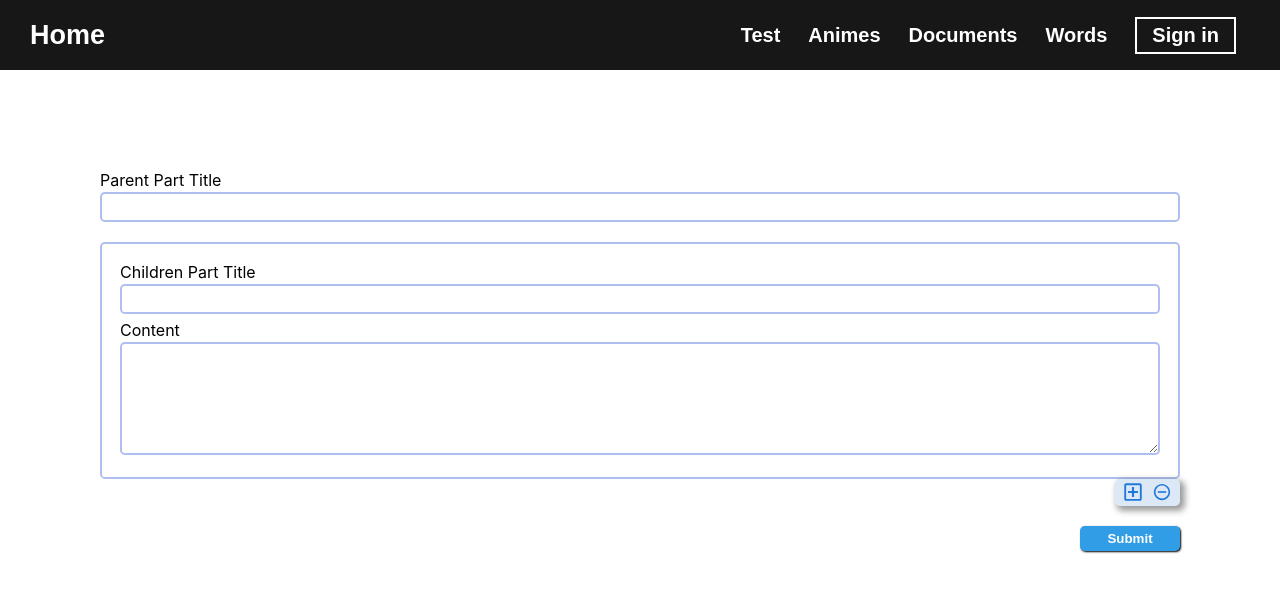
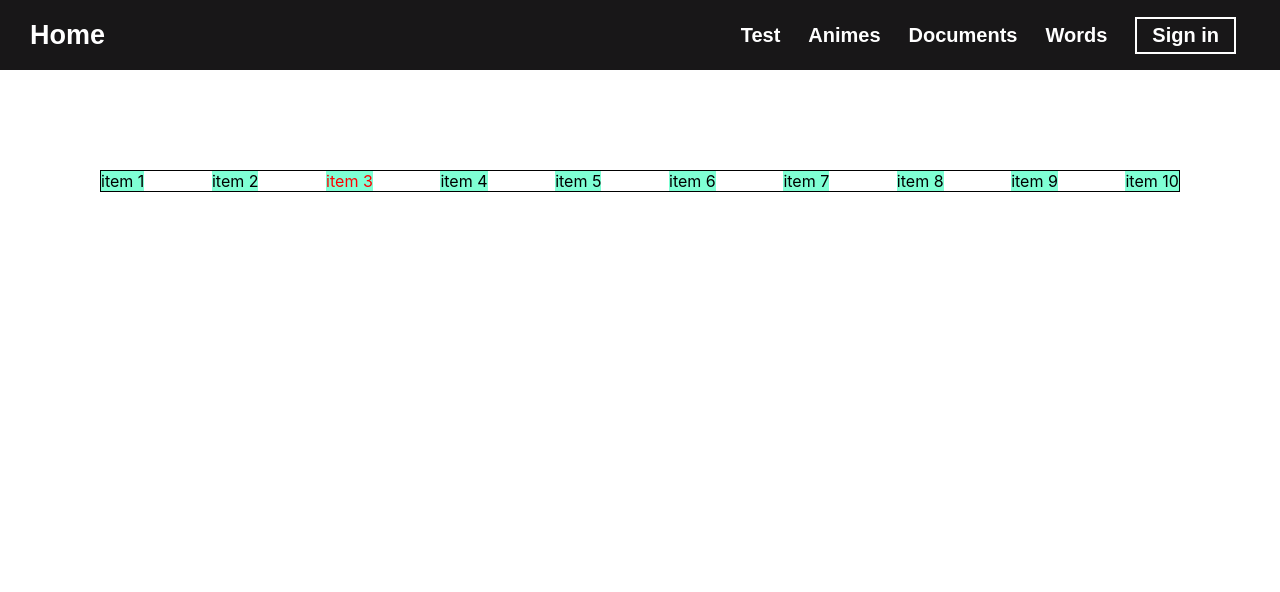
Before and after one commit to Kelkifa/renodejs, a React (Create React App) app in the folder client/: page /test in a window 1280 px wide. Shown: the top 592 px of the page. Built offline with nearby package versions, Linux system fonts and the light colour scheme.

Commit message:
finish doc

```diff
--- a/client/src/components/InputComponents/DocInput.js
+++ b/client/src/components/InputComponents/DocInput.js
@@ -1,4 +1,4 @@
-import { useRef } from 'react';
+import { useRef, useEffect } from 'react';
 import './input.scss';
 import PropTypes from 'prop-types';
 import Toolbar from '../Toolbar/Toolbar.js';
@@ -6,31 +6,48 @@ import $ from 'jquery';
 
 DocInput.propTypes = {
     label: PropTypes.string.isRequired,
-    onTextChangeHandler: PropTypes.func,
     type: PropTypes.string,         // text or textarea
     onIconClick: PropTypes.func,
     name: PropTypes.string,
     defaultValue: PropTypes.string,
     position: PropTypes.number,
     removeIcon: PropTypes.array, //[1,2,3]
+
+    submitSignal: PropTypes.bool,       // Có tín hiệu submit từ trên xuống
+    onSubmitHandler: PropTypes.func,
 };
 DocInput.defaultProps = {
     type: 'text',
-    onTextChangeHandler: null,
     onIconClick: null,
     name: null,
     defaultValue: null,
     position: 0,
     removeIcon: [0],
+
+    submitSignal: false,
+    onSubmitHandler: null,
 }
 
 function DocInput(props) {
     /** Props */
-    const { onIconClick, type, label, name, defaultValue, position, removeIcon, onTextChangeHandler } = props;
-    // console.log("Default value: ");
-    // console.log(defaultValue)
+    const { onIconClick, type, label, name, defaultValue, position, removeIcon, submitSignal, onSubmitHandler } = props;
+
     /** Ref */
     const iconContainer = useRef();
+    const textareaRef = useRef();
+    const inputRef = useRef();
+
+    /** Effect */
+    useEffect(() => {
+        if (submitSignal === true) {
+            if (onSubmitHandler) {
+                const value = textareaRef.current ? textareaRef.current.value : inputRef.current.value;
+                onSubmitHandler(position, value);
+            }
+
+        }
+    }, [submitSignal])
+
     /** Event Handler */
     function clickHandler(clickInfo) {      //truyền clickInfo lên component cha
         if (onIconClick) {
@@ -43,14 +60,10 @@ function DocInput(props) {
     function onMouseOutHandler() {
         $(iconContainer.current).addClass('hide');
     }
-    function onChangeHandler(e) {
-        if (onTextChangeHandler)
-            onTextChangeHandler(type, position, e.target.value);
-    }
     /** Render */
     const inputType = (type === 'textarea') ?
-        (<textarea name={name} className="CUinput__input CUinput__input--textarea" rows="7" type="text" defaultValue={defaultValue} onChange={onChangeHandler} />)
-        : (<input name={name} className="CUinput__input CUinput__input--input" type="text" defaultValue={defaultValue} onChange={onChangeHandler} />);
+        (<textarea name={name} className="CUinput__input CUinput__input--textarea" rows="7" type="text" defaultValue={defaultValue} ref={textareaRef} />)
+        : (<input name={name} className="CUinput__input CUinput__input--input" type="text" defaultValue={defaultValue} ref={inputRef} />);
 
     return (
         <>
--- a/client/src/components/InputComponents/InputContainer.js
+++ b/client/src/components/InputComponents/InputContainer.js
@@ -9,6 +9,9 @@ InputContainer.propTypes = {
     onIconParentClick: PropTypes.func,
     updateFlag: PropTypes.bool,
     containerValue: PropTypes.func,     //function for send to MultiInputContainer
+
+    submitSignal: PropTypes.bool,
+    sendBackValue: PropTypes.func,
 };
 
 InputContainer.defaultProps = {
@@ -17,14 +20,17 @@ InputContainer.defaultProps = {
     onIconParentClick: null,
     updateFlag: false,
     containerValue: null,
+
+    submitSignal: false,
+    sendBackValue: null,
 }
 
 function InputContainer(props) {
     /** Props */
-    const { defaultValue, position, onIconParentClick, updateFlag, containerValue } = props;
+    const { defaultValue, position, onIconParentClick, updateFlag, containerValue, submitSignal, sendBackValue } = props;
 
     /** State */
-    const [inputs, setInputs] = useState([1, 0]); //[input, textarea]
+    const [inputs, setInputs] = useState([1, 0]); //[input, textarea]       //sort
     const [keys, setKeys] = useState([1, 2]);
     const [addedInputs, setAddedInputs] = useState([]);
 
@@ -78,12 +84,21 @@ function InputContainer(props) {
         setInputValues(copyInputValue);
     }
     function onTextChangeHandler(type, ps, text) {
+        // const copyInputValues = { ...inputValues };
+        // copyInputValues.content[ps] = text;
+        // //send to multiInputContainer ...
+        // if (containerValue);
+        // containerValue(copyInputValues, position);
+
+        // setInputValues(copyInputValues);
+    }
+    function onSubmitedHandler(ps, text) {
         const copyInputValues = { ...inputValues };
         copyInputValues.content[ps] = text;
         //send to multiInputContainer ...
-        if (containerValue);
-        containerValue(copyInputValues, position);
-
+        if (sendBackValue) {
+            sendBackValue(position, copyInputValues)
+        }
         setInputValues(copyInputValues);
     }
 
@@ -100,27 +115,21 @@ function InputContainer(props) {
                                     position={i}
                                     removeIcon={[3]}
                                     defaultValue={updateFlag && !addedInputs.includes(i) && defaultValue ? defaultValue.title : ""}
-                                    onTextChangeHandler={onTextChangeHandler} />
+                                    onTextChangeHandler={onTextChangeHandler}
+                                    submitSignal={submitSignal}
+                                    onSubmitHandler={onSubmitedHandler} />
                             )
                         }
-                        if (value === 0) {
+                        if (value === 0 || value === 1) {
                             return (
-                                <DocInput key={keys[i]} label="Content"
+                                <DocInput key={keys[i]} label={value === 0 ? 'Content' : 'Image Link'}
                                     onIconClick={onChildrenIconClickHandler}
                                     position={i}
-                                    type="textarea"
+                                    type={value === 0 ? "textarea" : 'input'}
                                     defaultValue={updateFlag && !addedInputs.includes(i) && defaultValue.content ? defaultValue.content[i - 1] : ""}
-                                    onTextChangeHandler={onTextChangeHandler} />
-                            )
-                        }
-                        if (value === 1) {
-                            return (
-                                <DocInput key={keys[i]} label="Image Link"
-                                    onIconClick={onChildrenIconClickHandler}
-                                    position={i}
-                                    type="input"
-                                    defaultValue={updateFlag && !addedInputs.includes(i) && defaultValue.content ? defaultValue.content[i - 1] : ""}
-                                    onTextChangeHandler={onTextChangeHandler} />
+                                    onTextChangeHandler={onTextChangeHandler}
+                                    submitSignal={submitSignal}
+                                    onSubmitHandler={onSubmitedHandler} />
                             )
                         }
                         return ("")
--- a/client/src/components/InputComponents/MultiInputContainer.jsx
+++ b/client/src/components/InputComponents/MultiInputContainer.jsx
@@ -42,9 +42,10 @@ function MultiInputContainer(props) {
     const [addedContainers, setAddedContainers] = useState([]);
 
     const [formData, setFormData] = useState({
-        parentPartTitle: null,
+        parentPartTitle: { title: "" },
         childrenPartContent: [],
     });
+    const [submitSignal, setSubmitSignal] = useState(false);
 
     /** Effect */
     useEffect(() => {
@@ -76,24 +77,40 @@ function MultiInputContainer(props) {
     }
     // Process input parent part title
     function onParentTitleInputChange(type, ps, text) {
-        containerValueHandler(text, ps);
+        // containerValueHandler(text, ps);
     }
     // Process data from form (InputContainers)
     function containerValueHandler(obj, ps) {
-        const copyFormData = { ...formData };
-        if (ps === -1) {
-            copyFormData.parentPartTitle = obj;
-            setFormData(copyFormData);
-            return;
-        }
-        copyFormData.childrenPartContent[ps] = obj;
-        setFormData(copyFormData);
+        // const copyFormData = { ...formData };
+        // if (ps === -1) {
+        //     copyFormData.parentPartTitle = obj;
+        //     setFormData(copyFormData);
+        //     return;
+        // }
+        // copyFormData.childrenPartContent[ps] = obj;
+        // setFormData(copyFormData);
     }
     // Process submit
     function onClickSubmitButtonHandler() {
+        setSubmitSignal(true);
         console.log(formData);
     }
+    function submitedHandler(ps, obj) {
+        const copyFormData = { ...formData };
+        if (ps === -1) {
+            copyFormData.parentPartTitle.title = obj;
+        }
+        else {
+            copyFormData.childrenPartContent[ps] = obj;
+            // console.log(copyFormData);
+        }
+        setFormData({ ...copyFormData });
 
+        setTimeout(() => {
+            setSubmitSignal(false);
+        }, 3000)
+
+    }
     /** Render */
     return (
         <div>
@@ -103,7 +120,9 @@ function MultiInputContainer(props) {
                     removeIcon={[1, 2, 3]}
                     defaultValue={updateFlag && data.parent_part ? data.parent_part.title : null}
                     position={-1}
-                    onTextChangeHandler={onParentTitleInputChange} />
+                    onTextChangeHandler={onParentTitleInputChange}
+                    submitSignal={submitSignal}
+                    onSubmitHandler={submitedHandler} />
             </div>
 
             {containers.map((value, i) => {
@@ -113,7 +132,9 @@ function MultiInputContainer(props) {
                         updateFlag={data.children_parts && !addedContainers.includes(i) ? updateFlag : false}
                         onIconParentClick={onContainerIconClickHandler}
                         defaultValue={updateFlag && data.children_parts ? data.children_parts[i] : {}}
-                        containerValue={containerValueHandler} />
+                        containerValue={containerValueHandler}
+                        submitSignal={submitSignal}
+                        sendBackValue={submitedHandler} />
                 )
             })
             }
--- a/client/src/components/customScss/tests.scss
+++ b/client/src/components/customScss/tests.scss
@@ -1,3 +1,15 @@
 .test{
     margin:100px;
+    border: 1px solid #000;
+    display: flex;
+    flex-direction: row;
+    justify-content:space-between;
 }
+
+.item{
+    background-color:aquamarine;
+}
+
+.item:nth-child(3){
+    color: red;
+}
--- a/client/src/views/Test.js
+++ b/client/src/views/Test.js
@@ -8,7 +8,16 @@ function Test() {
     /** Render */
     return (
         <div className="test">
-            <MultiInputContainer />
+            <div className="item">item 1</div>
+            <div className="item">item 2</div>
+            <div className="item">item 3</div>
+            <div className="item">item 4</div>
+            <div className="item">item 5</div>
+            <div className="item">item 6</div>
+            <div className="item">item 7</div>
+            <div className="item">item 8</div>
+            <div className="item">item 9</div>
+            <div className="item">item 10</div>
         </div>
     )
 }
```
